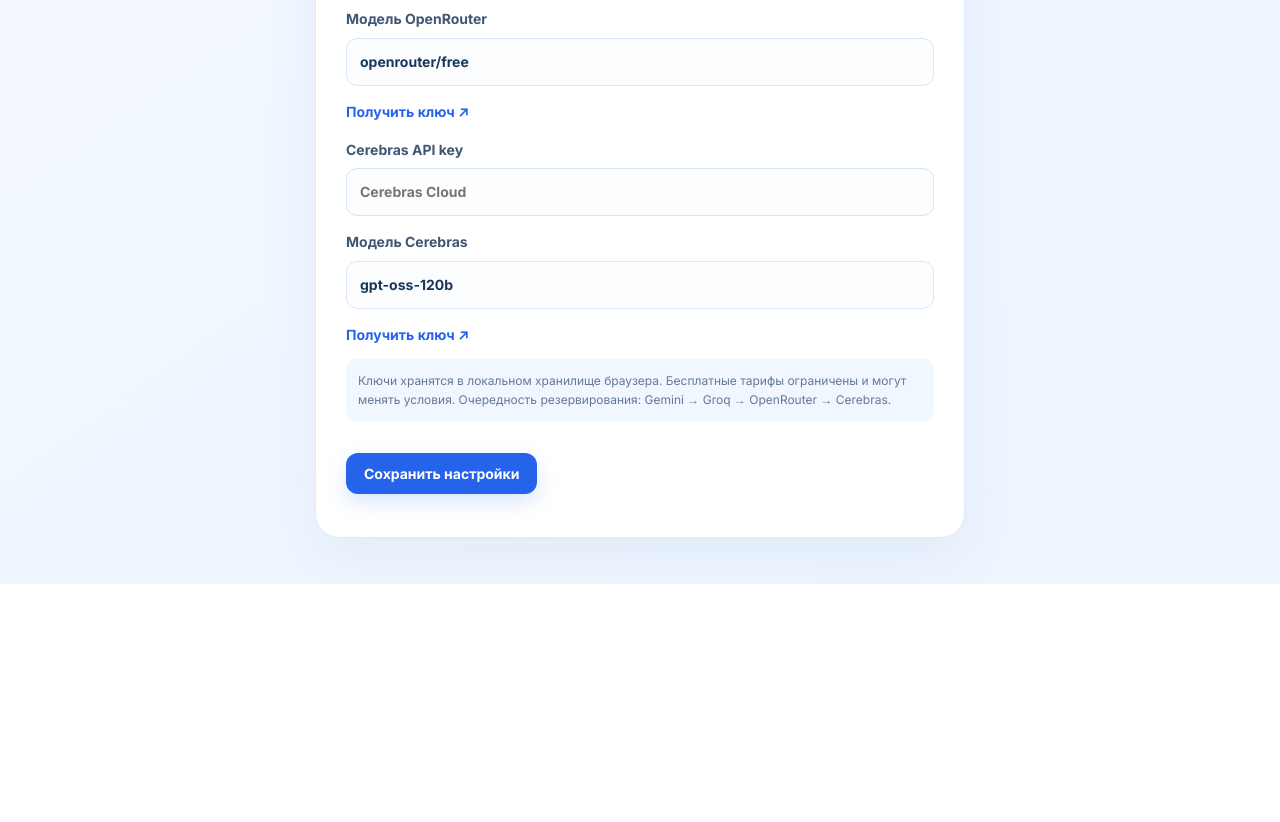
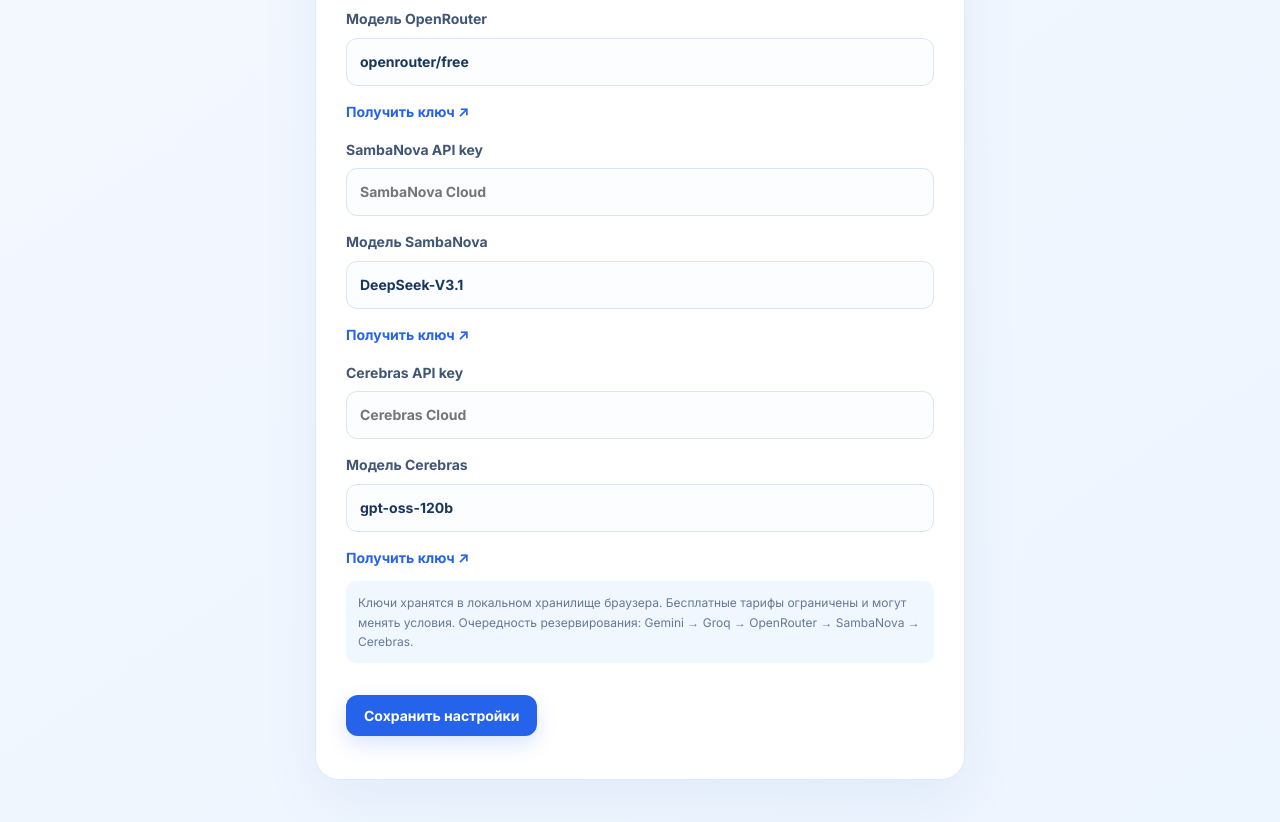
Before and after one commit to Xayrose/Yandex-Study-Assistant-, a browser extension: page extension/options.html in a window 1280 px wide. Shown: the part 1120-1942 px from the top of the page. Before the commit the page ends 1704 px from the top, so only its background shows below. Drawn offline with Linux system fonts and the light colour scheme.

Commit message:
feat: expose SambaNova API settings

```diff
--- a/extension/options.html
+++ b/extension/options.html
@@ -2,5 +2,6 @@
 <label>Gemini API key<input id="geminiApiKey" type="password" placeholder="Google AI Studio" autocomplete="off"></label><label>Модель Gemini<input id="geminiModel" value="gemini-2.5-flash-lite"></label><a href="https://aistudio.google.com/app/apikey" target="_blank" rel="noreferrer">Получить ключ ↗</a>
 <label>Groq API key<input id="groqApiKey" type="password" placeholder="Groq Console" autocomplete="off"></label><label>Модель Groq<input id="groqModel" value="openai/gpt-oss-20b"></label><a href="https://console.groq.com/keys" target="_blank" rel="noreferrer">Получить ключ ↗</a>
 <label>OpenRouter API key<input id="openrouterApiKey" type="password" placeholder="OpenRouter" autocomplete="off"></label><label>Модель OpenRouter<input id="openrouterModel" value="openrouter/free"></label><a href="https://openrouter.ai/settings/keys" target="_blank" rel="noreferrer">Получить ключ ↗</a>
+<label>SambaNova API key<input id="sambanovaApiKey" type="password" placeholder="SambaNova Cloud" autocomplete="off"></label><label>Модель SambaNova<input id="sambanovaModel" value="DeepSeek-V3.1"></label><a href="https://cloud.sambanova.ai/apis" target="_blank" rel="noreferrer">Получить ключ ↗</a>
 <label>Cerebras API key<input id="cerebrasApiKey" type="password" placeholder="Cerebras Cloud" autocomplete="off"></label><label>Модель Cerebras<input id="cerebrasModel" value="gpt-oss-120b"></label><a href="https://cloud.cerebras.ai/" target="_blank" rel="noreferrer">Получить ключ ↗</a>
-<p class="note">Ключи хранятся в локальном хранилище браузера. Бесплатные тарифы ограничены и могут менять условия. Очередность резервирования: Gemini → Groq → OpenRouter → Cerebras.</p></section><button id="save">Сохранить настройки</button><p id="status" role="status"></p></main><script src="options.js"></script></body></html>
+<p class="note">Ключи хранятся в локальном хранилище браузера. Бесплатные тарифы ограничены и могут менять условия. Очередность резервирования: Gemini → Groq → OpenRouter → SambaNova → Cerebras.</p></section><button id="save">Сохранить настройки</button><p id="status" role="status"></p></main><script src="options.js"></script></body></html>
```
